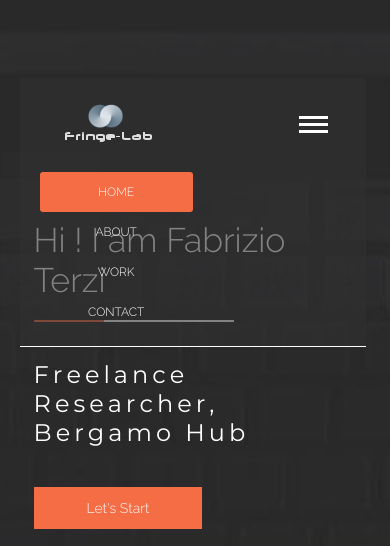
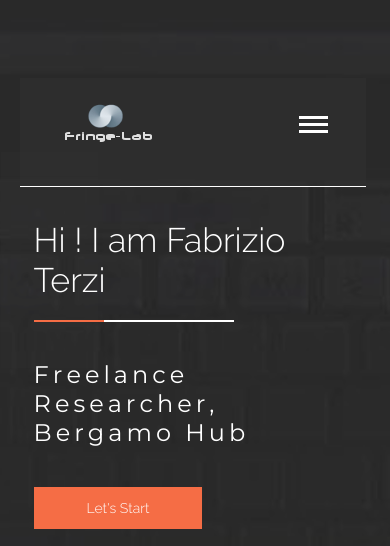
Before and after one commit to FTG-003/siar, a PHP site: page / in a window 390 px wide. Shown: the top 546 px of the page. Run offline with PHP 8.4, Linux system fonts and the light colour scheme; some libraries are stand-ins or nearby versions.

Commit message:
responsive nav

```diff
--- a/css/style.css
+++ b/css/style.css
@@ -322,7 +322,7 @@ section h4{
 	background:rgba(49,49,49,0.2);
 }
 nav {
-	display:;
+	display:none;
 	min-height: 52px;
 	font-size: 12px;
 	color: #666;
@@ -362,12 +362,12 @@ nav .active span {
 }
 .vis{
 visibility: visible;
--webkit-transform:   scale(1);
--moz-transform:   scale(1);
--o-transform:  scale(1);
--ms-transform:   scale(1);
-transform:  scale(1);
-opacity:1;
+-webkit-transform:   scale(3.5);
+-moz-transform:   scale(3.5);
+-o-transform:  scale(3.5);
+-ms-transform:   scale(3.5);
+transform:  scale(3.5);
+opacity:0;
 }
 }
 .btn-menu-wrapper{
```
